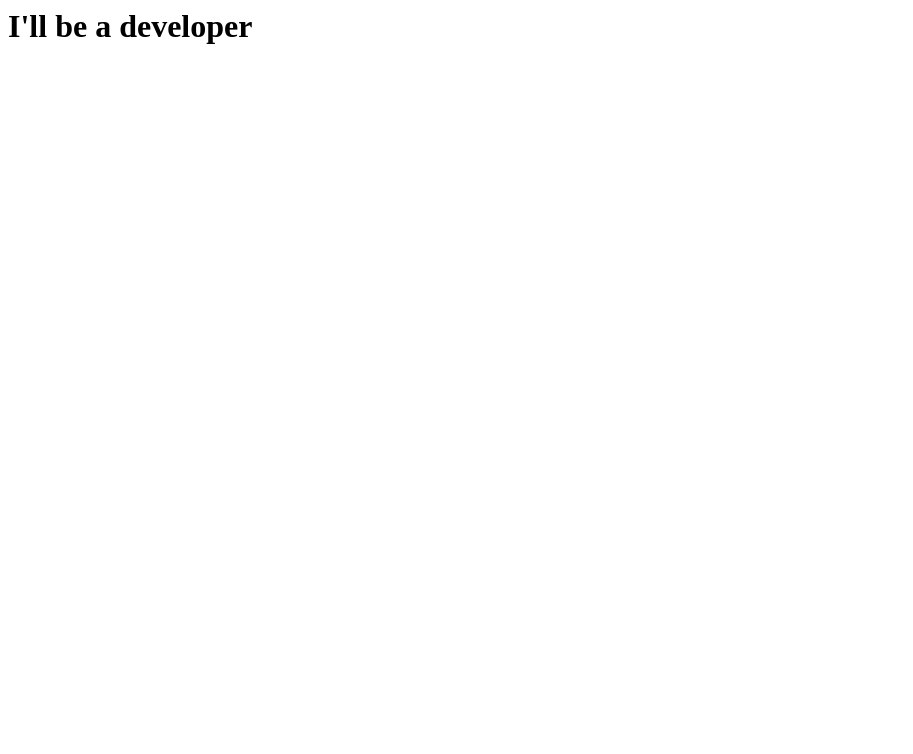
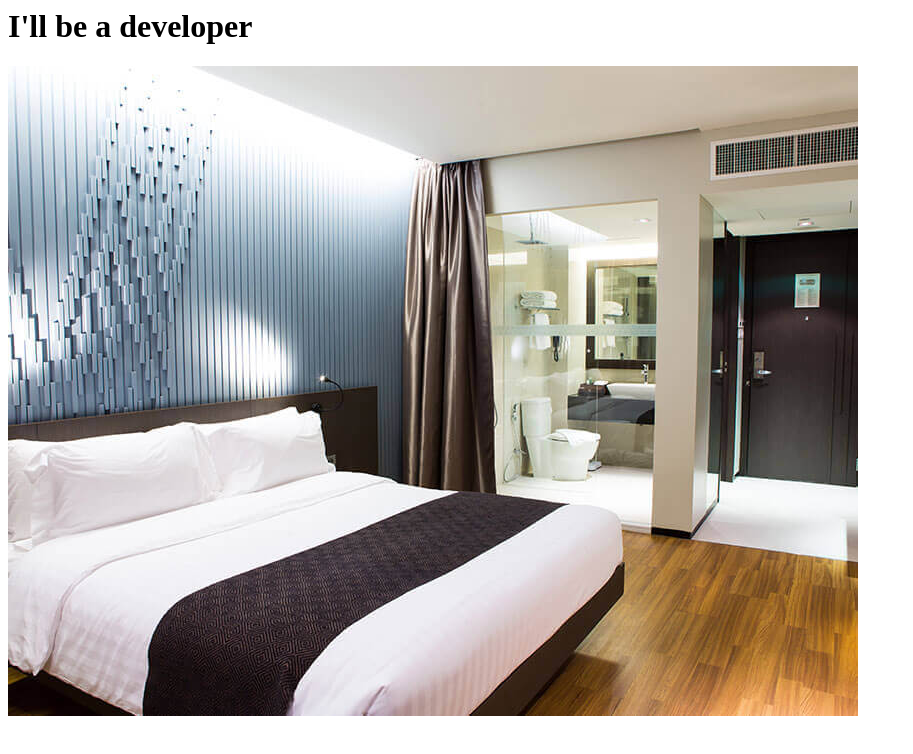
Before and after one commit to Maxlamenace53/beadev.io, a plain HTML site: page index.html in a window 1280 px wide. Shown: the whole page, without its empty margins (0-913 px from the left). Drawn offline with Linux system fonts and the light colour scheme.

Commit message:
Ajout image sur page index.html

```diff
--- a/index.html
+++ b/index.html
@@ -1,4 +1,6 @@
 <html>
 <h1>I'll be a developer </h1>
 
+<img src="./image/category-apartments.jpg" alt="">
+
 </html>
```
Also changed, not shown: image/category-apartments.jpg (added).
